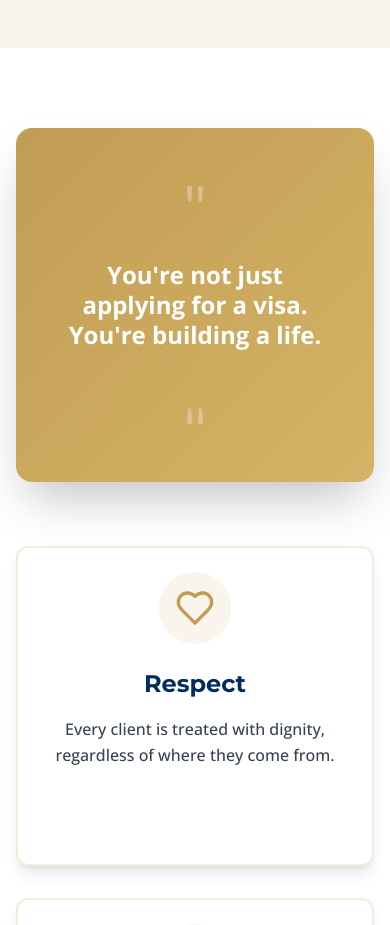
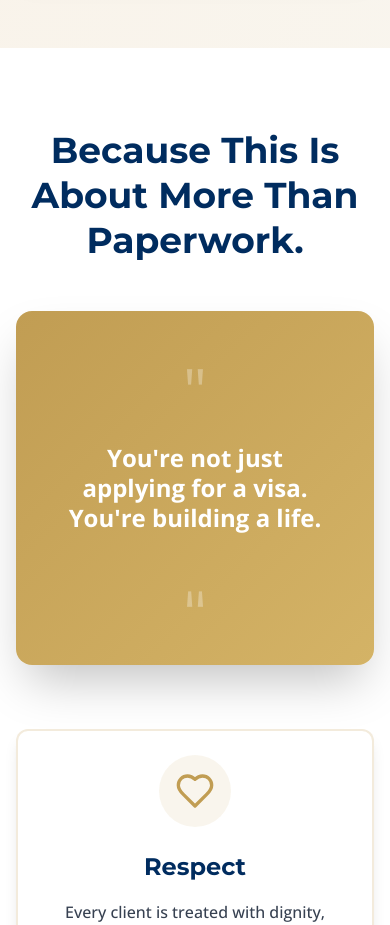
Before and after one commit to OctiAI/RAC_project-bolt, a React (Vite) app: page / in a window 390 px wide. Shown: the part 4280-5205 px from the top of the page. Built offline with nearby package versions, Linux system fonts and the light colour scheme.

Commit message:
Add main heading to WhyItMatters section

```diff
--- a/src/components/WhyItMatters.tsx
+++ b/src/components/WhyItMatters.tsx
@@ -41,11 +41,23 @@ const WhyItMatters: React.FC<WhyItMattersProps> = ({ currentLanguage }) => {
   return (
     <section ref={ref} className="py-20 bg-white">
       <div className="max-w-7xl mx-auto px-4 sm:px-6 lg:px-8">
+        {/* Main Heading */}
+        <motion.div
+          initial={{ opacity: 0, y: 30 }}
+          animate={isInView ? { opacity: 1, y: 0 } : {}}
+          transition={{ duration: 0.8 }}
+          className="text-center mb-12"
+        >
+          <h2 className="text-4xl sm:text-5xl font-bold text-navy-primary leading-tight">
+            Because This Is About More Than Paperwork.
+          </h2>
+        </motion.div>
+
         {/* Centered Quote Section */}
         <motion.div
           initial={{ opacity: 0, y: 50 }}
           animate={isInView ? { opacity: 1, y: 0 } : {}}
-          transition={{ duration: 0.8 }}
+          transition={{ duration: 0.8, delay: 0.2 }}
           className="text-center mb-16"
         >
           <div className="bg-gradient-to-br from-gold-primary to-gold-secondary rounded-2xl p-12 shadow-2xl max-w-4xl mx-auto">
@@ -61,7 +73,7 @@ const WhyItMatters: React.FC<WhyItMattersProps> = ({ currentLanguage }) => {
         <motion.div
           initial={{ opacity: 0, y: 50 }}
           animate={isInView ? { opacity: 1, y: 0 } : {}}
-          transition={{ duration: 0.8, delay: 0.2 }}
+          transition={{ duration: 0.8, delay: 0.4 }}
           className="grid md:grid-cols-3 gap-8 max-w-6xl mx-auto"
         >
           {values.map((value, index) => (
@@ -69,7 +81,7 @@ const WhyItMatters: React.FC<WhyItMattersProps> = ({ currentLanguage }) => {
               key={index}
               initial={{ opacity: 0, y: 30 }}
               animate={isInView ? { opacity: 1, y: 0 } : {}}
-              transition={{ duration: 0.6, delay: 0.4 + (index * 0.1) }}
+              transition={{ duration: 0.6, delay: 0.6 + (index * 0.1) }}
               className="relative h-80"
               style={{ perspective: '1000px' }}
             >
```
